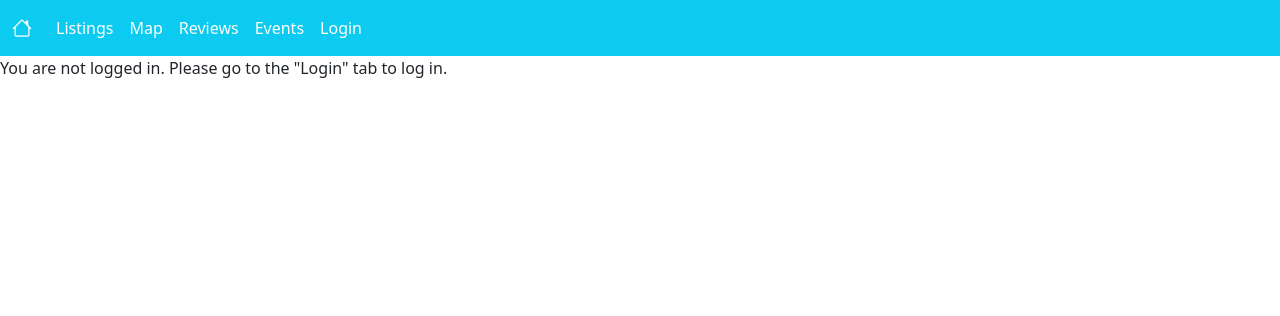
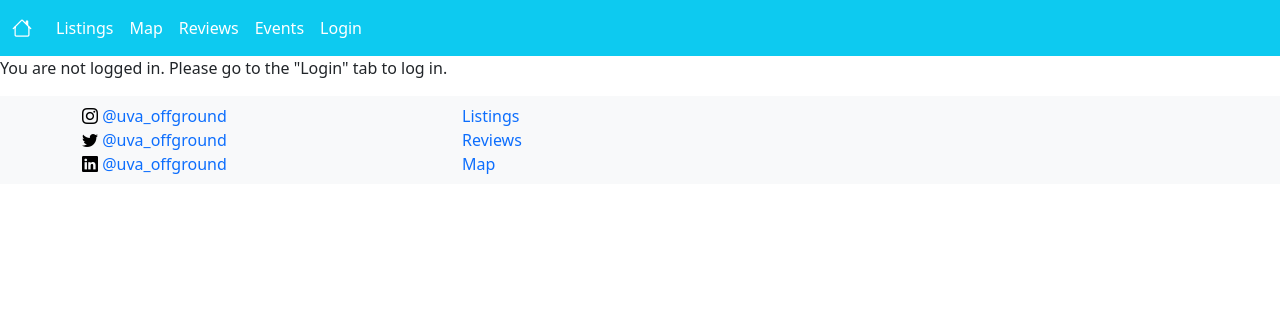
Before and after one commit to zachogan007/UVA_OffGroundsHousingWebApp, a Django app: page /homesearch/listing/1 in a window 1280 px wide. Shown: the top 316 px of the page. Run offline with Django 3.2, Linux system fonts and the light colour scheme; tables that the repository leaves empty hold one stand-in row (values such as "Sample post"); some libraries are stand-ins or nearby versions.

Commit message:
review format

```diff
--- a/offGrounds/templates/homesearch/listing.html
+++ b/offGrounds/templates/homesearch/listing.html
@@ -210,5 +130,47 @@
     <p1> You are not logged in. Please go to the "Login" tab to log in.</p1>
     {%endif%}
     </body>
+<footer>
+<div class="footer bg-light text-black pt-2 mt-3 pb-2">
+      <div class="container">
+          <div class="row align-items-start">
+            <div class="col">
+              <i class="bi bi-instagram"></i>
+	       <a style="text-decoration: none"  href="https://www.instagram.com/uva_offground/">@uva_offground</a>
+            </div>
+            <div class="col">
+                <a style="text-decoration: none" href="/homesearch">Listings</a>
+            </div>
+            <div class="col">
 
+            </div>
+          </div>
+          <div class="row align-items-center">
+            <div class="col">
+              <i class="bi bi-twitter"></i>
+	       <a style="text-decoration: none"  href="https://twitter.com/uva_offground">@uva_offground</a>
+            </div>
+            <div class="col">
+                <a style="text-decoration: none" href="/reviews">Reviews</a>
+            </div>
+              <div class="col">
+
+              </div>
+          </div>
+          <div class="row align-items-end">
+            <div class="col">
+              <i class="bi bi-linkedin"></i>
+	       <a style="text-decoration: none"  href="https://www.linkedin.com/in/uva-off-ground-housing-b1207739/">@uva_offground</a>
+            </div>
+            <div class="col">
+                <a style="text-decoration: none" href="/maps">Map</a>
+            </div>
+            <div class="col">
+
+            </div>
+          </div>
+      </div>
+  </div>
+</body>
 </html>
+</footer>
--- a/offGrounds/templates/homesearch/search.html
+++ b/offGrounds/templates/homesearch/search.html
@@ -129,6 +129,7 @@
 {%endif%}
 
 <!--Source Columns: https://getbootstrap.com/docs/5.0/layout/columns/-->
+<footer>
 <div class="footer bg-light text-black pt-2 mt-3 pb-2">
       <div class="container">
           <div class="row align-items-start">
@@ -170,5 +171,5 @@
       </div>
   </div>
 </body>
-
 </html>
+</footer>
--- a/offGrounds/templates/maps/default.html
+++ b/offGrounds/templates/maps/default.html
@@ -121,7 +121,7 @@ map.addControl(geocoder);
 {%endif%}
 
 <!--Source Columns: https://getbootstrap.com/docs/5.0/layout/columns/-->
-
+<footer>
 <div class="footer bg-light text-black pt-2 mt-3 pb-2">
       <div class="container">
           <div class="row align-items-start">
@@ -163,5 +163,5 @@ map.addControl(geocoder);
       </div>
   </div>
 </body>
-
 </html>
+</footer>
--- a/offGrounds/templates/review/review_list.html
+++ b/offGrounds/templates/review/review_list.html
@@ -199,7 +199,8 @@
 
 </body>
 
-<!--Source Columns: https://getbootstrap.com/docs/5.0/layout/columns/-->
+
+<footer>
 <div class="footer bg-light text-black pt-2 mt-3 pb-2">
       <div class="container">
           <div class="row align-items-start">
@@ -241,5 +242,5 @@
       </div>
   </div>
 </body>
-
 </html>
+</footer>
```
Also changed, not shown: other parts of offGrounds/templates/homesearch/listing.html (+0 -80 lines), media/images/img.jpg (added), media/images/th-2.jpg (added), 6 other files.
